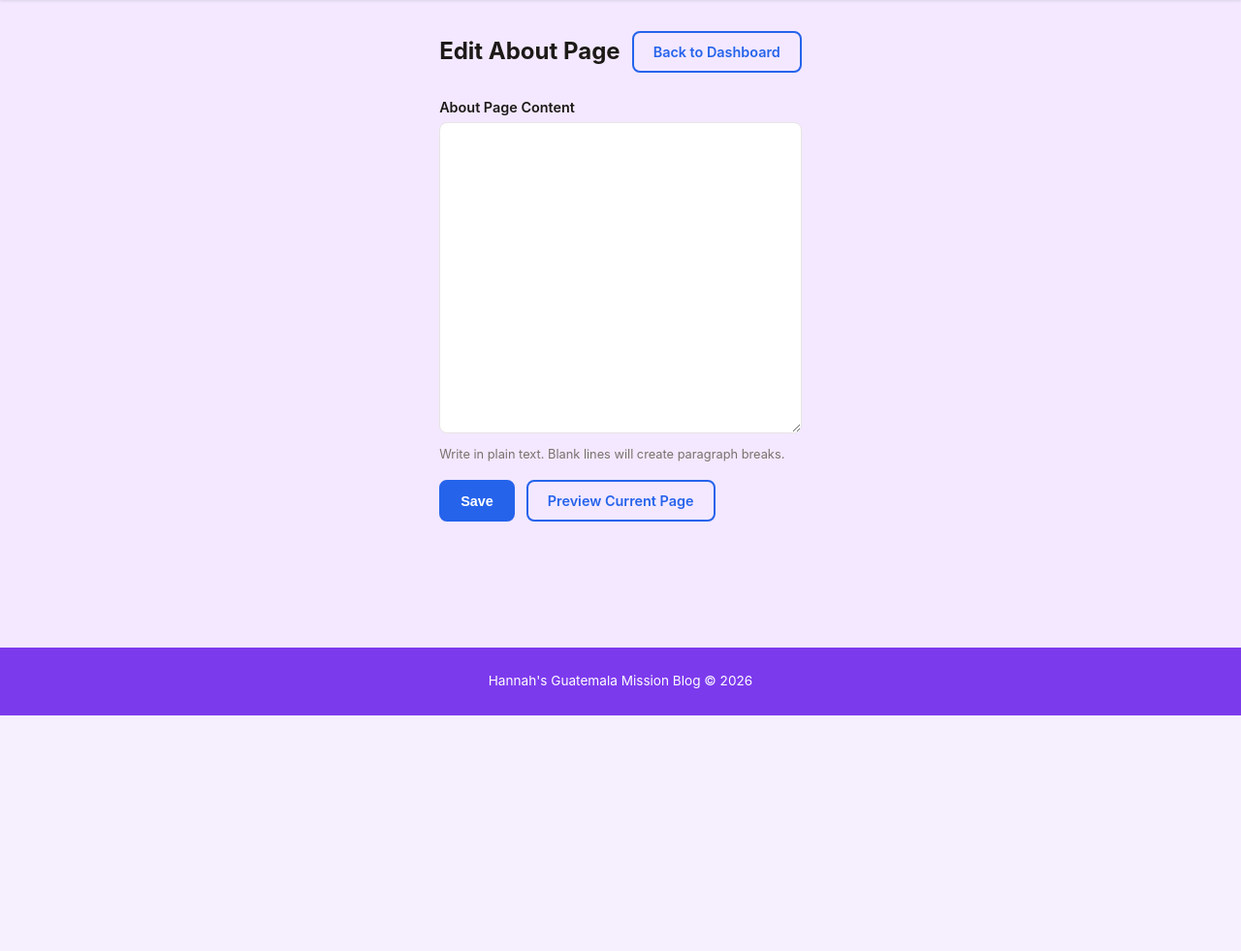
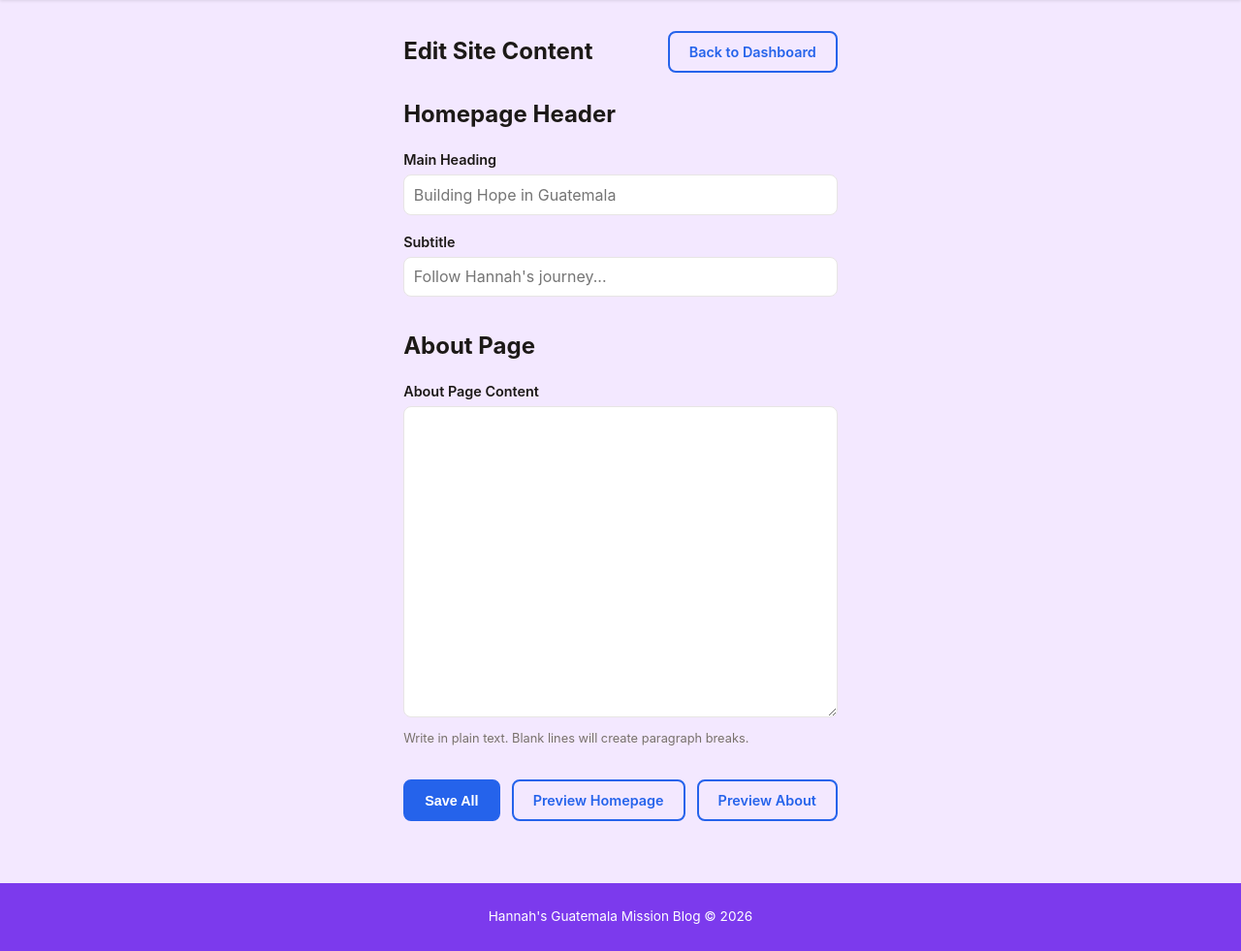
Before and after one commit to jbsornig/hannahs-blog, a Node server app: template views/admin/about.ejs in a window 1280 px wide. Shown: the part 62-1043 px from the top of the page at 97% size. Before the commit the page ends 800 px from the top, so only its background shows below. Run offline with Node 20, Linux system fonts and the light colour scheme; the template is opened without the code that fills it, so the values that code supplies are empty; some libraries are stand-ins or nearby versions.

Commit message:
feat: make homepage heading and subtitle editable from admin
- Hero title and subtitle configurable via Admin > Edit About
- Renamed page to "Edit Site Content" since it handles both
- Settings stored in DB, falls back to defaults if empty

Co-Authored-By: Claude Opus 4.6 <noreply@anthropic.com>

```diff
--- a/server/db.js
+++ b/server/db.js
@@ -111,6 +111,8 @@ function initialize() {
   const insertSetting = db.prepare('INSERT OR IGNORE INTO settings (key, value) VALUES (?, ?)');
   insertSetting.run('trip_start', '');
   insertSetting.run('trip_end', '');
+  insertSetting.run('hero_title', 'Building Hope in Guatemala');
+  insertSetting.run('hero_subtitle', "Follow Hannah's journey as she helps build homes and transform lives");
   insertSetting.run('about_content', `Hannah is spending 3 months in Guatemala on a mission trip, supervising and assisting in the building of homes for local families.
 
 Each week, a different church group comes in to build a home for a local family. Hannah makes sure the homes are built correctly and on time, helping coordinate between the groups and the families they serve.
--- a/server/routes-admin.js
+++ b/server/routes-admin.js
@@ -271,16 +271,18 @@ router.post('/prayers/:id/delete', requireAuth, (req, res) => {
   res.redirect('/admin/prayers');
 });
 
-// About page management
+// Site content management
 router.get('/about', requireAuth, (req, res) => {
-  const aboutRow = db.prepare("SELECT value FROM settings WHERE key = 'about_content'").get();
-  const aboutContent = aboutRow ? aboutRow.value : '';
-  res.render('admin/about', { aboutContent, page: 'admin' });
+  const settings = {};
+  db.prepare('SELECT key, value FROM settings').all().forEach(s => { settings[s.key] = s.value; });
+  res.render('admin/about', { settings, page: 'admin' });
 });
 
 router.post('/about', requireAuth, (req, res) => {
-  const { about_content } = req.body;
+  const { hero_title, hero_subtitle, about_content } = req.body;
   const upsert = db.prepare('INSERT INTO settings (key, value) VALUES (?, ?) ON CONFLICT(key) DO UPDATE SET value = excluded.value');
+  upsert.run('hero_title', hero_title || '');
+  upsert.run('hero_subtitle', hero_subtitle || '');
   upsert.run('about_content', about_content || '');
   res.redirect('/admin');
 });
--- a/views/admin/about.ejs
+++ b/views/admin/about.ejs
@@ -2,19 +2,36 @@
 
 <section class="section">
   <div class="admin-header">
-    <h1>Edit About Page</h1>
+    <h1>Edit Site Content</h1>
     <a href="/admin" class="btn btn-outline">Back to Dashboard</a>
   </div>
 
   <form action="/admin/about" method="POST">
-    <div class="form-group">
-      <label for="about_content">About Page Content</label>
-      <textarea id="about_content" name="about_content" rows="15"><%= aboutContent %></textarea>
-      <p class="form-note">Write in plain text. Blank lines will create paragraph breaks.</p>
+    <div class="admin-section">
+      <h2>Homepage Header</h2>
+      <div class="form-group">
+        <label for="hero_title">Main Heading</label>
+        <input type="text" id="hero_title" name="hero_title" value="<%= settings.hero_title || '' %>" placeholder="Building Hope in Guatemala">
+      </div>
+      <div class="form-group">
+        <label for="hero_subtitle">Subtitle</label>
+        <input type="text" id="hero_subtitle" name="hero_subtitle" value="<%= settings.hero_subtitle || '' %>" placeholder="Follow Hannah's journey...">
+      </div>
     </div>
+
+    <div class="admin-section">
+      <h2>About Page</h2>
+      <div class="form-group">
+        <label for="about_content">About Page Content</label>
+        <textarea id="about_content" name="about_content" rows="15"><%= settings.about_content || '' %></textarea>
+        <p class="form-note">Write in plain text. Blank lines will create paragraph breaks.</p>
+      </div>
+    </div>
+
     <div class="form-actions">
-      <button type="submit" class="btn">Save</button>
-      <a href="/about" class="btn btn-outline" target="_blank">Preview Current Page</a>
+      <button type="submit" class="btn">Save All</button>
+      <a href="/" class="btn btn-outline" target="_blank">Preview Homepage</a>
+      <a href="/about" class="btn btn-outline" target="_blank">Preview About</a>
     </div>
   </form>
 </section>
--- a/views/home.ejs
+++ b/views/home.ejs
@@ -1,8 +1,8 @@
 <%- include('layouts/header') %>
 
 <section class="hero">
-  <h1>Building Hope in Guatemala</h1>
-  <p class="hero-subtitle">Follow Hannah's journey as she helps build homes and transform lives</p>
+  <h1><%= settings.hero_title || 'Building Hope in Guatemala' %></h1>
+  <p class="hero-subtitle"><%= settings.hero_subtitle || "Follow Hannah's journey as she helps build homes and transform lives" %></p>
 </section>
 
 <section class="stats-bar">
```
